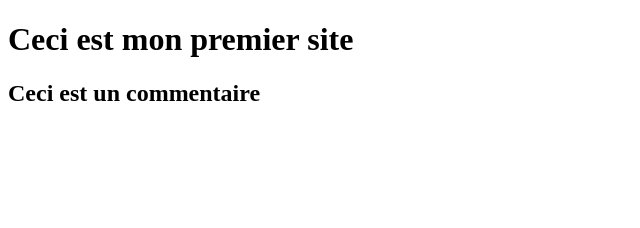
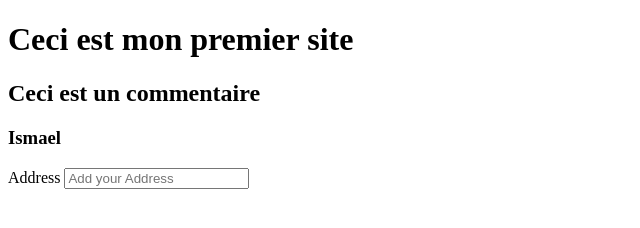
Before and after one commit to arouchdi01/learn-hack, a plain HTML site: page learnSkills.html in a window 1280 px wide. Shown: the whole page, without its empty margins (0-640 px from the left). Drawn offline with Linux system fonts and the light colour scheme.

Commit message:
Une nouvelle mise à jour

```diff
--- a/learnSkills.html
+++ b/learnSkills.html
@@ -8,5 +8,10 @@
 <body>
     <h1> Ceci est mon premier site</h1>
     <h2>Ceci est un commentaire</h2>
+    <h3>Ismael</h3>
+    <form>
+        <label>Address</label>
+        <input type="text" name="Address" placeholder="Add your Address">
+    </form>
 </body>
 </html>
```
